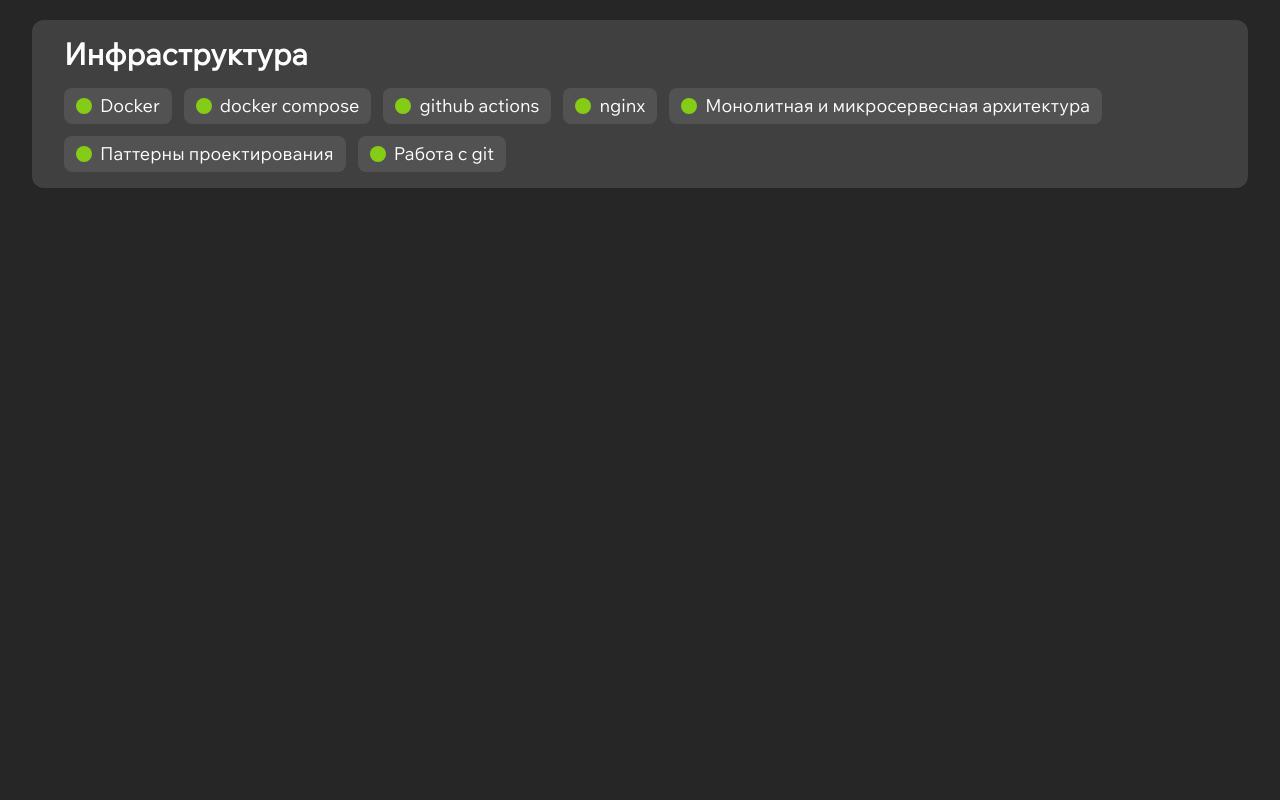
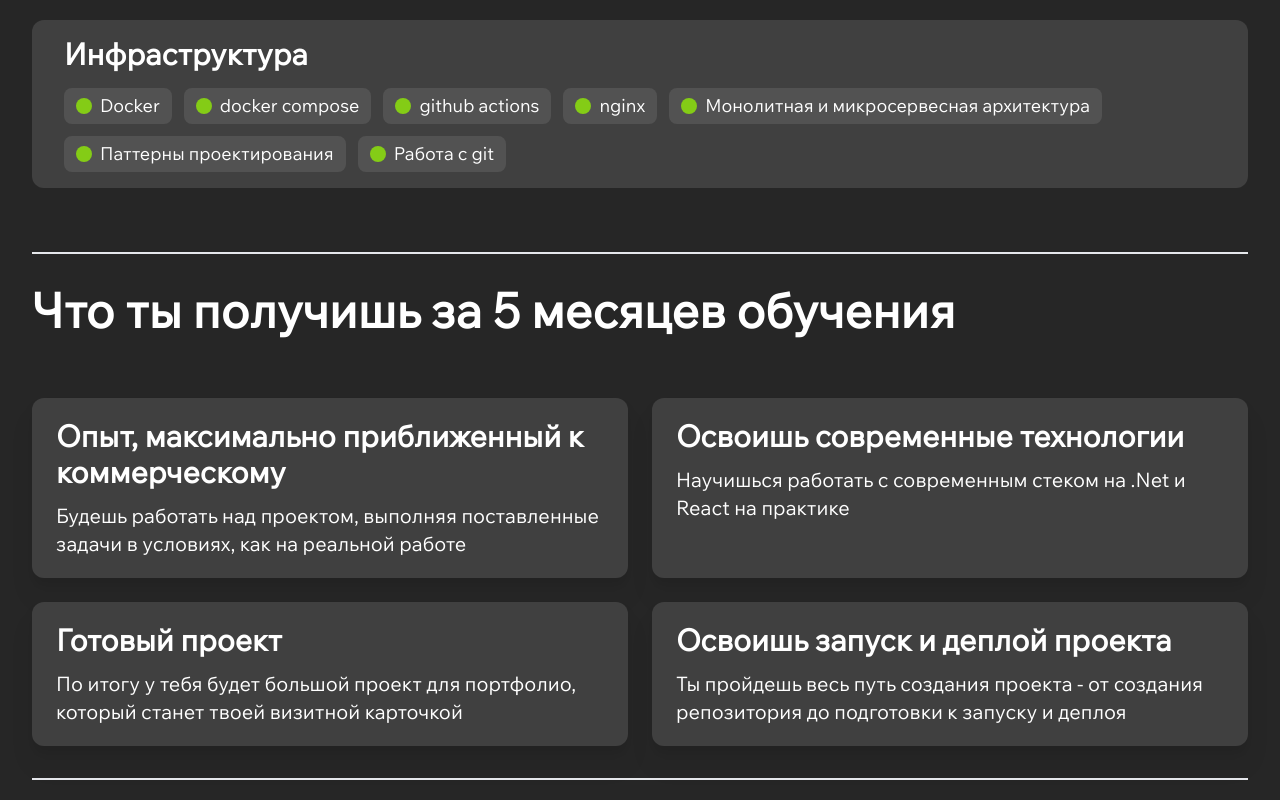
Before and after one commit to Julia-Sachkova/tech-front, a React (Vite) app: page / in a window 1280 px wide. Shown: the part 5704-6504 px from the top of the page. Before the commit the page ends 5976 px from the top, so only its background shows below. Built offline with nearby package versions, Linux system fonts and the light colour scheme.

Commit message:
what will you get

```diff
--- a/src/pages/Main/Main.tsx
+++ b/src/pages/Main/Main.tsx
@@ -8,6 +8,7 @@
 import MentoringFromCourses from "./components/MentoringFromCourses";
 import ShortAbout from "./components/ShortAbout";
 import Stack from "./components/Stack";
+import WhatWillYouGet from "./components/WhatWillYouGet";
 import WillSuit from "./components/WillSuit";
 
 const Main = () => {
@@ -30,6 +31,7 @@
       <WillSuit />
       <ConsistOf />
       <Stack />
+      <WhatWillYouGet />
     </section>
   );
 };
--- /dev/null
+++ b/src/pages/Main/components/WhatWillYouGet.tsx
@@ -0,0 +1,42 @@
+const WhatWillYouGet = () => {
+  const gets = [
+    {
+      title: "Опыт, максимально приближенный к коммерческому",
+      desc: "Будешь работать над проектом, выполняя поставленные задачи в условиях, как на реальной работе",
+    },
+    {
+      title: "Освоишь современные технологии",
+      desc: "Научишься работать с современным стеком на .Net и React на практике",
+    },
+    {
+      title: "Готовый проект",
+      desc: "По итогу у тебя будет большой проект для портфолио, который станет твоей визитной карточкой",
+    },
+    {
+      title: "Освоишь запуск и деплой проекта",
+      desc: "Ты пройдешь весь путь создания проекта - от создания репозитория до подготовки к запуску и деплоя",
+    },
+  ];
+
+  return (
+    <div className="w-full border-y-2 py-8 mx-10 flex flex-col gap-16">
+      <h2 className="text-5xl font-semibold">
+        Что ты получишь за 5 месяцев обучения
+      </h2>
+
+      <ul className="grid grid-cols-2 gap-6">
+        {gets.map((get, index) => (
+          <li
+            key={index}
+            className="bg-neutral-700 drop-shadow-xl px-6 py-5 rounded-xl flex flex-col gap-3"
+          >
+            <h4 className="text-3xl font-semibold">{get.title}</h4>
+            <span className="text-xl">{get.desc}</span>
+          </li>
+        ))}
+      </ul>
+    </div>
+  );
+};
+
+export default WhatWillYouGet;
```
